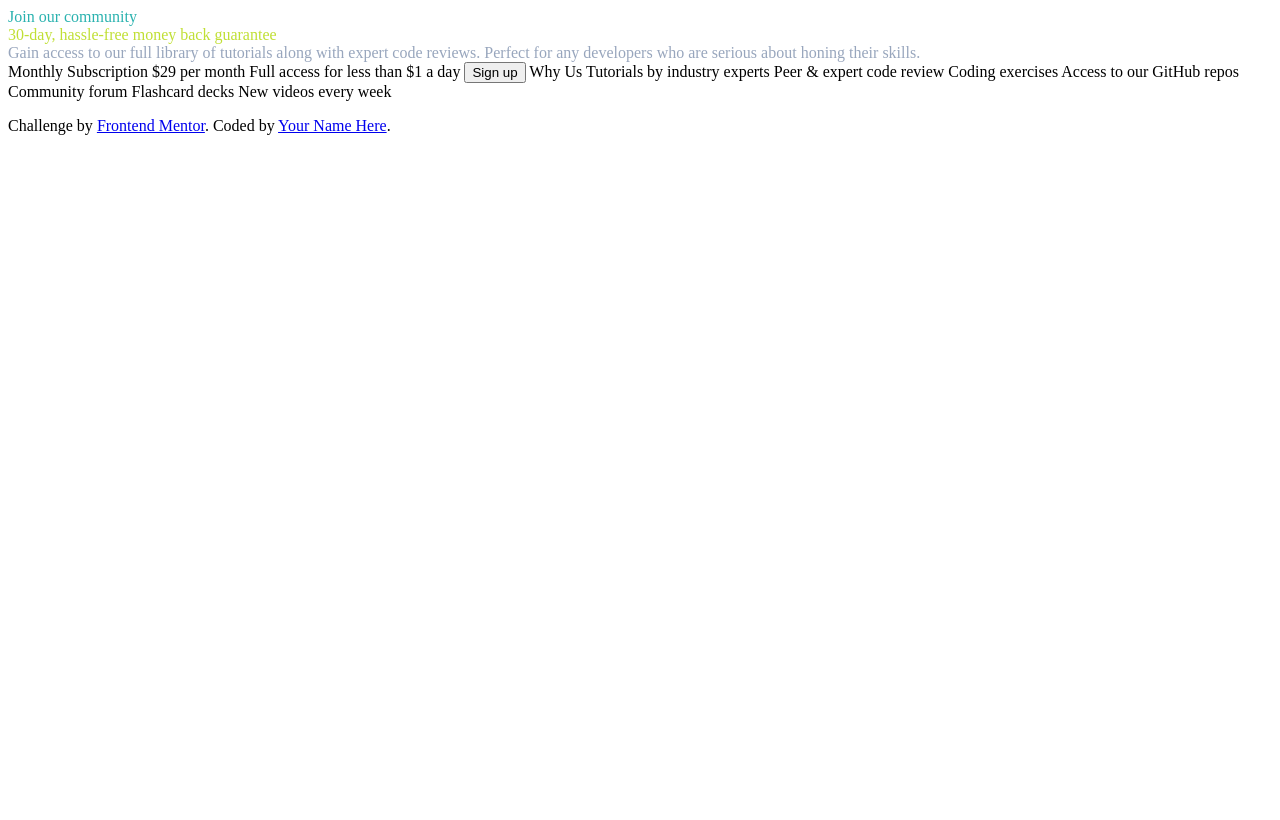
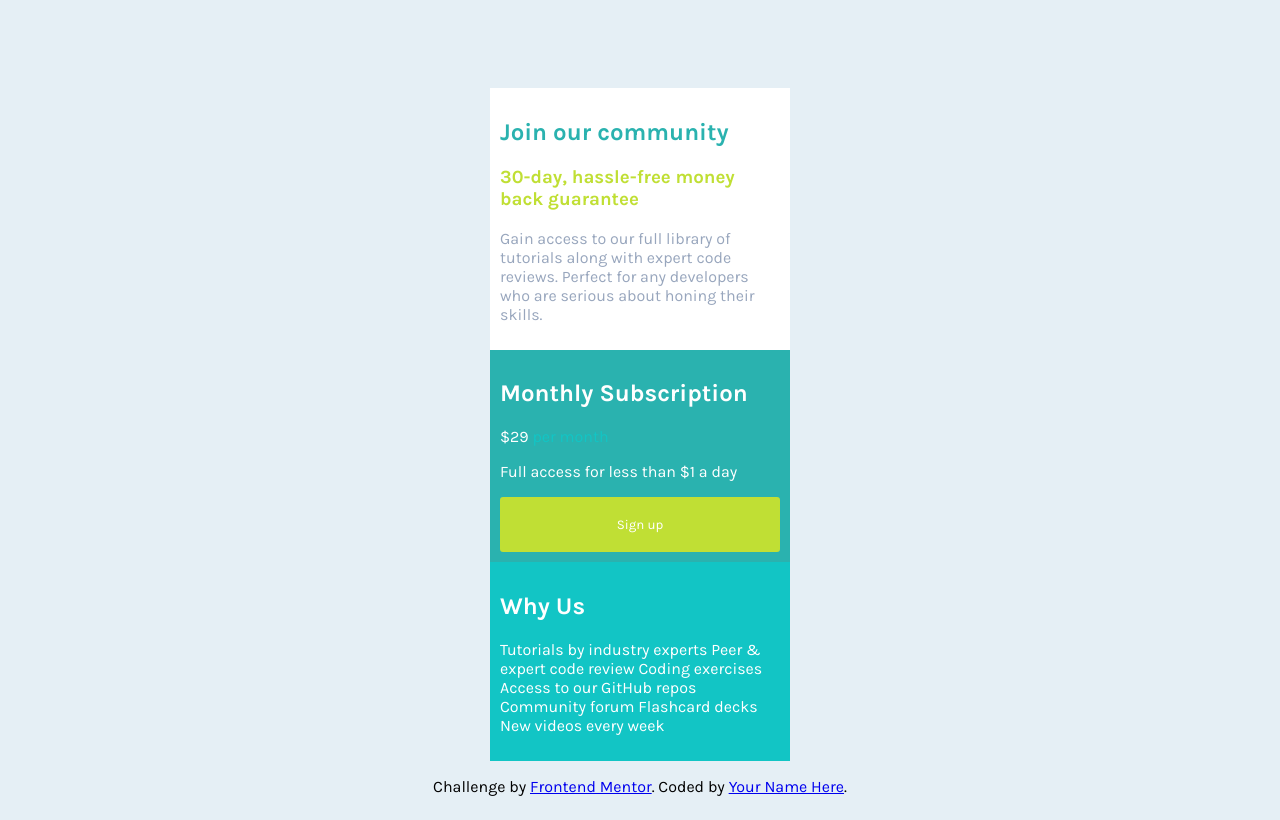
Before and after one commit to daikel19/single-price-grid-component-master, a plain HTML site: page index.html in a window 1280 px wide. Drawn offline with Linux system fonts and the light colour scheme.

Commit message:
proyecto2

```diff
--- a/index.html
+++ b/index.html
@@ -5,6 +5,9 @@
   <meta name="viewport" content="width=device-width, initial-scale=1.0"> <!-- displays site properly based on user's device -->
   <link rel="stylesheet" href="./style.css">
   <link rel="icon" type="image/png" sizes="32x32" href="./images/favicon-32x32.png">
+  <link rel="preconnect" href="https://fonts.googleapis.com">
+<link rel="preconnect" href="https://fonts.gstatic.com" crossorigin>
+<link href="https://fonts.googleapis.com/css2?family=Karla:wght@400;700&display=swap" rel="stylesheet">
 
   <title>Frontend Mentor | Single Price Grid Component</title>
 
@@ -12,40 +15,57 @@
 
 </head>
 <body>
-  <header class="header">
-    <nav class="navbar">
+  <div class="caja">
 
-    Join our community
-    </nav>
+    <div class="caja2">
 
-      <div class="letra">
-        30-day, hassle-free money back guarantee
+
+      <h2>Join our community</h2>
+
+
+
+      <h3>30-day, hassle-free money back guarantee</h3>
+
+
+
+
+       <p>
+         Gain access to our full library of tutorials along with expert code reviews.
+        Perfect for any developers who are serious about honing their skills.
+       </p>
+
       </div>
 
-      <div class="letra2">
-        Gain access to our full library of tutorials along with expert code reviews.
-        Perfect for any developers who are serious about honing their skills.
-      </div>
 
-  </header>
+      <div class="contenido">
 
-  Monthly Subscription
+        <h2>Monthly Subscription</h2>
 
-  &dollar;29 per month
+        &dollar;29 <span>per month</span>
 
-  Full access for less than &dollar;1 a day
+        <p>Full access for less than &dollar;1 a day</p>
 
         <button>Sign up</button>
 
-  Why Us
+      </div>
 
+      <div class="contenido2">
+
+        <h2>Why Us</h2>
+
+        <p>
           Tutorials by industry experts
+
           Peer &amp; expert code review
           Coding exercises
           Access to our GitHub repos
           Community forum
           Flashcard decks
           New videos every week
+        </p>
+
+      </div>
+    </div>
 
   <footer>
     <p class="attribution">
--- a/style.css
+++ b/style.css
@@ -3,22 +3,80 @@
 --color: hsl(71, 73%, 54%);
 --fondo:hsl(204, 43%, 93%);
 --gris: hsl(218, 22%, 67%);
+--blanco: #fff;
+--cyanclaro:rgb(18, 197, 197);
+
 }
 
+html{
+    font-size: 62.5%;
+    box-sizing: border-box;
+}
+
+*,*:before,
+*:after{
+    box-sizing: inherit;
+}
 
 body{
     font-size: 16px;
+    background-color:var(--fondo);
+    font-family: 'Karla', sans-serif;
+    align-items: center;
+    display: flex;
+    flex-direction: column;
+    justify-content:center;
 }
 
+.caja{
+    background-color: var(--primary);
+    display: grid;
+    grid-template-columns: 1fr;
+    max-width: 30rem;
+    max-height: auto;
+    margin-top: 8rem;
 
-.navbar{
+}
+
+.caja2{
+    background-color: var(--blanco);
+    padding: 1rem;
+}
+
+.caja2 h2{
     color: var(--primary);
 }
 
-.letra{
+.caja2 h3{
     color: var(--color);
 }
 
-.letra2{
+.caja2 p{
     color: var(--gris);
 }
+
+.contenido {
+padding: 1rem;
+color: var(--blanco);
+}
+
+.contenido span{
+  color: var(--cyanclaro);
+}
+
+.contenido2{
+    padding: 1rem;
+    color: var(--blanco);
+    background-color: rgb(18, 197, 197);
+}
+
+.contenido button{
+    font-family: 'Karla', sans-serif;
+    background-color: var(--color);
+    color: var(--blanco);
+    border: none;
+    border-radius: 0.3rem;
+    width: 100%;
+    padding: 2rem;
+
+}
```
Lines whose indentation alone changed are shown as unchanged.
